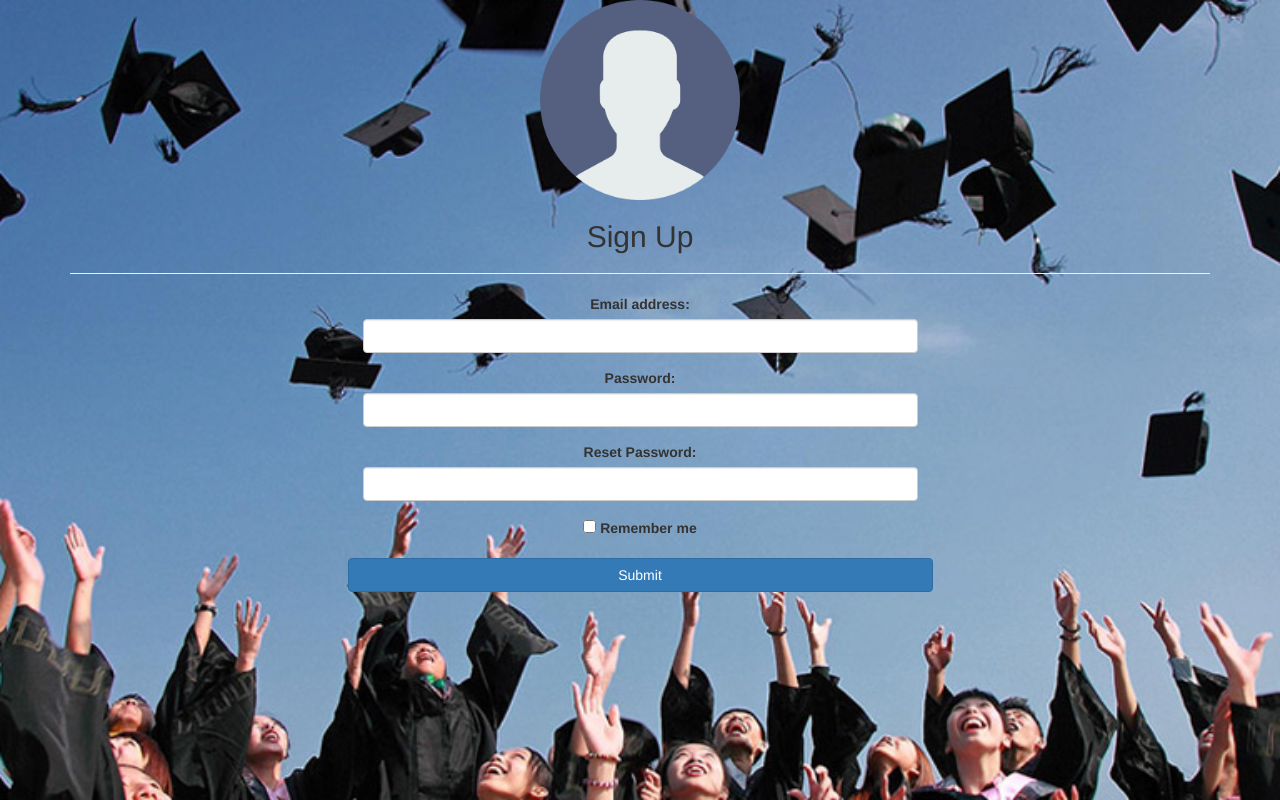
After one commit to rchmnsyh/ScholarSeeker, a PHP site: page /signup.html in a window 1280 px wide. The commit adds this page. Run offline with PHP 8.4, Linux system fonts and the light colour scheme.

Commit message:
test
test login dan signup

```diff
--- a/css/style.css
+++ b/css/style.css
@@ -4,21 +4,17 @@ html, body {
     height: 100%;
 }
 
-.bg {
-	/* The image used */
-	background-image: url("../images/header-graduation.jpg");
+body {
+	background-image: url("../header-graduation.jpg");
+	height: 100%;
 
-	/* Full height */
-	width: 100%;
-	height: 100%;
-	min-height: 100%;
-
-	/* Center and scale the image nicely */
-	background-position: center;
-	background-repeat: no-repeat;
-	background-size: cover;
+  /* Center and scale the image nicely */
+  	background-position: center;
+  	background-repeat: no-repeat;
+  	background-size: cover;
 }
 
-.fill {
-    min-height: 100%;
+section {
+	min-height: 250px;
+
 }
--- a/index.html
+++ b/index.html
@@ -40,6 +40,12 @@
 				<li class="nav-item">
 					<a class="nav-link" href="#">Forum</a>
 				</li>
+				<li class="nav-item">
+					<a class="nav-link" href="login.html">Login</a>
+				</li>
+				<li class="nav-item">
+					<a class="nav-link" href="signup.html">Register</a>
+				</li>
 			</ul>
 		</div>
 	</nav>
--- /dev/null
+++ b/signup.html
@@ -0,0 +1,57 @@
+<!DOCTYPE html>
+<html lang="en">
+<head>
+  <title>Bootstrap Example</title>
+  <meta charset="utf-8">
+  <meta name="viewport" content="width=device-width, initial-scale=1">
+  <link rel="stylesheet" href="https://maxcdn.bootstrapcdn.com/bootstrap/3.4.0/css/bootstrap.min.css">
+  <script src="https://ajax.googleapis.com/ajax/libs/jquery/3.3.1/jquery.min.js"></script>
+  <script src="https://maxcdn.bootstrapcdn.com/bootstrap/3.4.0/js/bootstrap.min.js"></script>
+  <link rel="stylesheet" type="text/css" href="css/style.css">
+</head>
+<body>
+
+
+<section class="Sign Up text-center">
+      <div class="container">
+          <div class="row">
+          <div class="col-sm-12">
+            <img src="user.png" height="200px" width="200px">
+            <h2 class="text-center">Sign Up</h2>
+            <hr>
+          </div>
+
+          <div class="row">
+            <div class="col-sm-12">
+              <form action="/action_page.php">
+                <div class="form-group col-sm-6 col-sm-offset-3">
+                    <label for="email">Email address:</label>
+                    <input type="email" class="form-control" id="email">
+                </div>
+                <div class="form-group col-sm-6 col-sm-offset-3">
+                      <label for="pwd">Password:</label>
+                      <input type="password" class="form-control" id="pwd">
+                </div>
+                 <div class="form-group col-sm-6 col-sm-offset-3">
+                      <label for="rst">Reset Password:</label>
+                      <input type="Repeat" class="form-control" id="rst">
+
+                </div>
+                <div class="form-group form-check col-sm-6 col-sm-offset-3">
+                    <label class="form-check-label">
+                    <input class="form-check-input" type="checkbox"> Remember me
+                </label>
+                </div>
+
+                <button type="submit" class="btn btn-primary col-sm-6 col-sm-offset-3">Submit</button>
+            </form>
+
+            </div>
+          </div>
+        </div>
+      </div>
+    </section>
+
+
+</body>
+</html>
```
Also changed, not shown: login.html (added, +51 -0 lines), header-graduation.jpg (added), user.png (added).
